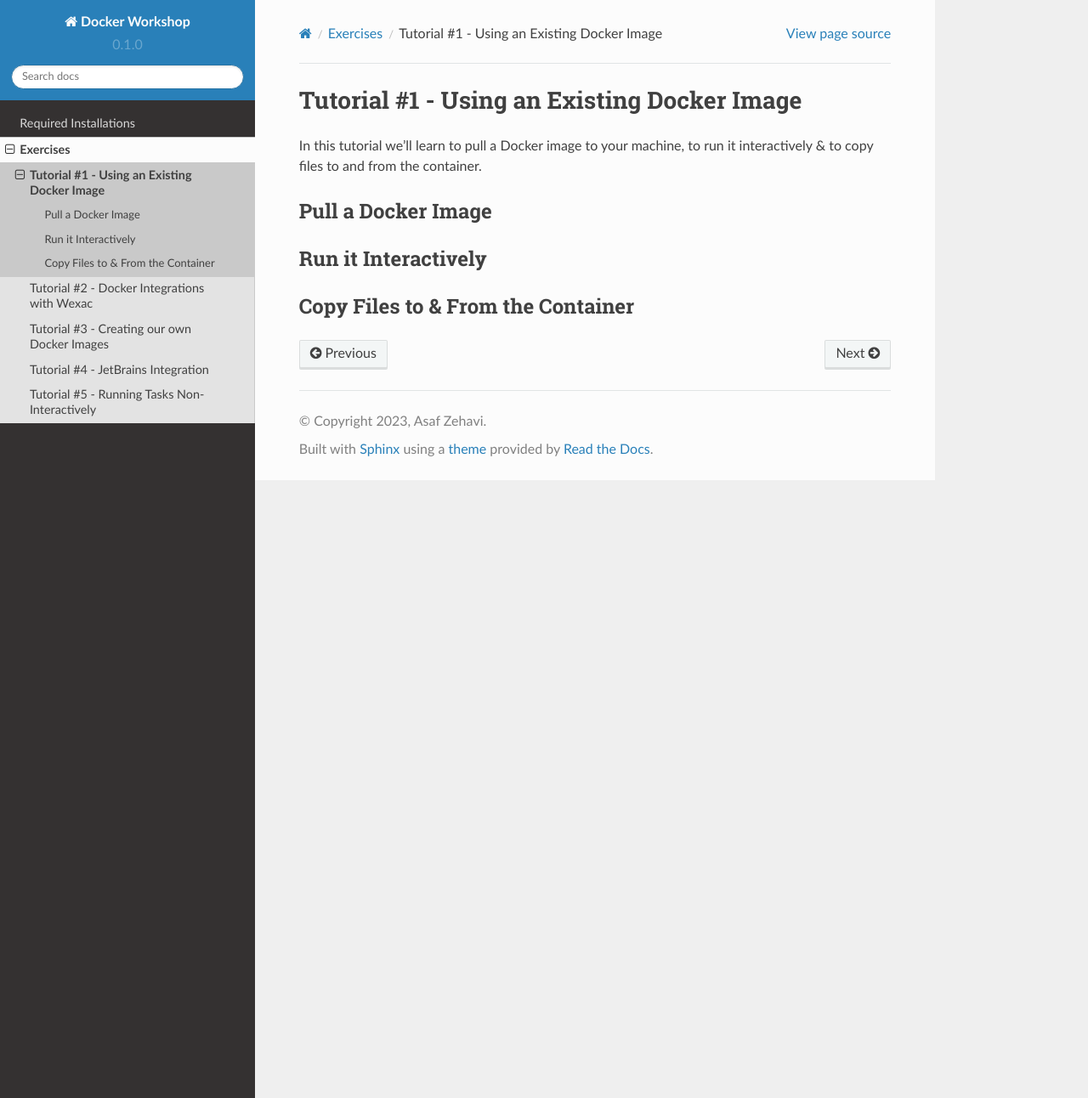
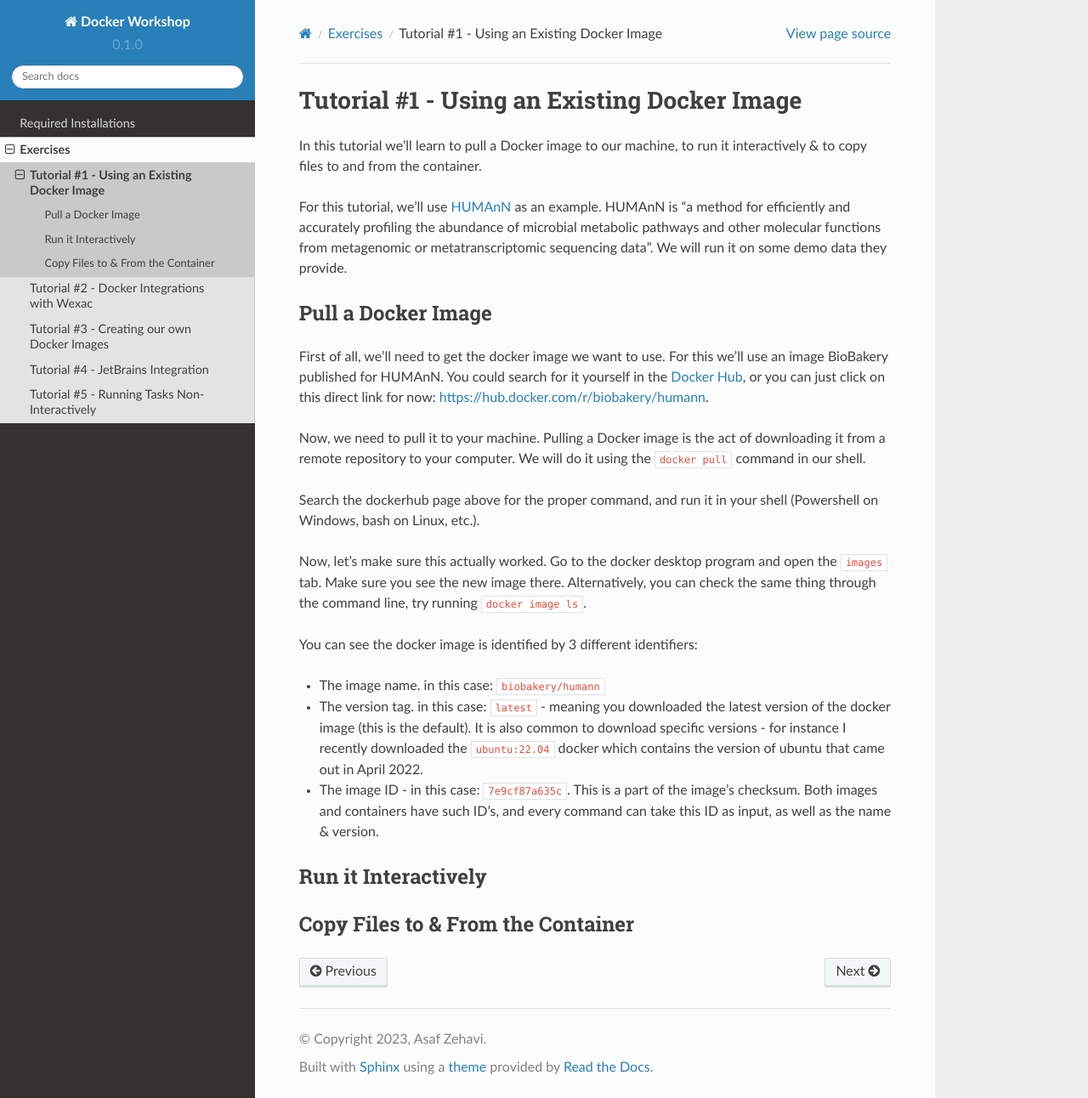
Before and after one commit to asaf-zehavi/docker-workshop, a Sphinx documentation site: the page built from docs/source/exercises/1-use-image.rst, in a window 1280 px wide and 1292 px high. Shown: the whole window at 85% size. Built offline with Sphinx 7.4.7 and the Read the Docs theme 2.0.0, drawn with Linux system fonts in a browser that asks for light colours.

Commit message:
Docker pull section

```diff
--- a/docs/source/exercises/1-use-image.rst
+++ b/docs/source/exercises/1-use-image.rst
@@ -1,11 +1,37 @@
 Tutorial #1 - Using an Existing Docker Image
 ============================================
 
-In this tutorial we'll learn to pull a Docker image to your machine, to run it interactively & to copy files to and from
+In this tutorial we'll learn to pull a Docker image to our machine, to run it interactively & to copy files to and from
 the container.
+
+For this tutorial, we'll use `HUMAnN <https://github.com/biobakery/humann/>`_ as an example. HUMAnN is "a method for
+efficiently and accurately profiling the abundance of microbial metabolic pathways and other molecular functions from
+metagenomic or metatranscriptomic sequencing data". We will run it on some demo data they provide.
 
 Pull a Docker Image
 -------------------
+First of all, we'll need to get the docker image we want to use. For this we'll use an image BioBakery published for
+HUMAnN. You could search for it yourself in the `Docker Hub <https://hub.docker.com/search?q=>`_, or you can just click
+on this direct link for now: https://hub.docker.com/r/biobakery/humann.
+
+Now, we need to pull it to your machine. Pulling a Docker image is the act of downloading it from a remote repository to
+your computer. We will do it using the ``docker pull`` command in our shell.
+
+Search the dockerhub page above for the proper command, and run it in your shell (Powershell on Windows, bash on Linux,
+etc.).
+
+Now, let's make sure this actually worked. Go to the docker desktop program and open the ``images`` tab. Make sure you
+see the new image there. Alternatively, you can check the same thing through the command line, try running ``docker
+image ls``.
+
+You can see the docker image is identified by 3 different identifiers:
+
+* The image name. in this case: ``biobakery/humann``
+* The version tag. in this case: ``latest`` - meaning you downloaded the latest version of the docker image (this is the
+  default). It is also common to download specific versions - for instance I recently downloaded the ``ubuntu:22.04``
+  docker which contains the version of ubuntu that came out in April 2022.
+* The image ID - in this case: ``7e9cf87a635c``. This is a part of the image's checksum. Both images and containers have
+  such ID's, and every command can take this ID as input, as well as the name & version.
 
 Run it Interactively
 --------------------
```
